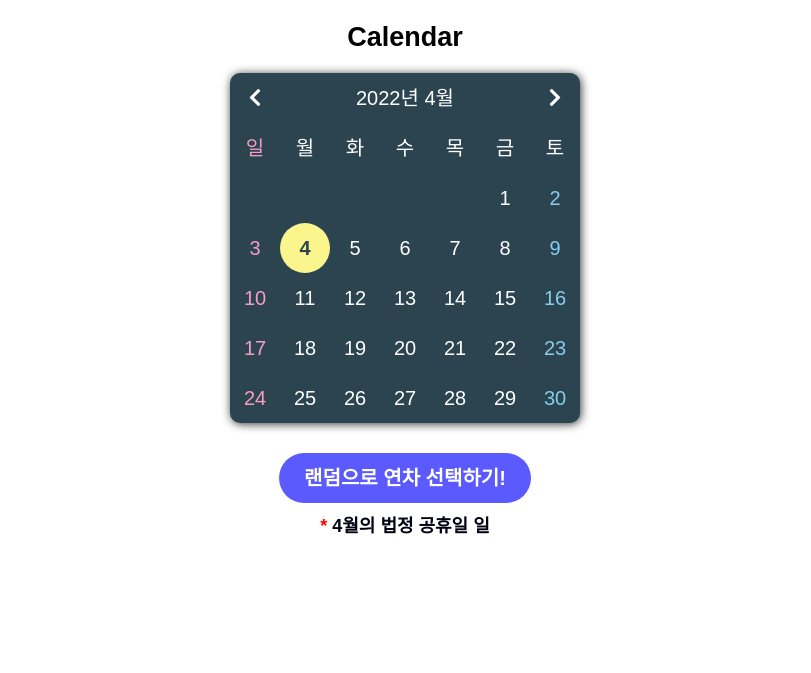
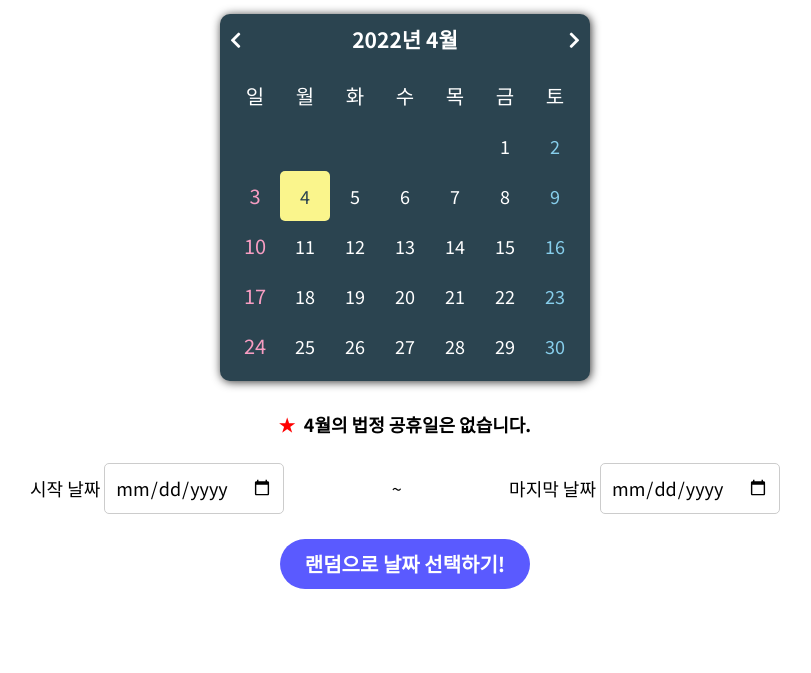
Before and after one commit to choihayeong/randomly-choose-dayoff, a plain HTML site: page index.html in a window 1280 px wide. Shown: the part 127-800 px from the top of the page, without its empty margins (235-1046 px from the left). Drawn offline with Linux system fonts and the light colour scheme.

Commit message:
modify 마크업 수정, 지나간 달 선택시 랜덤 버튼 비활성화 등 수정

```diff
--- a/css/common.css
+++ b/css/common.css
@@ -1,25 +1,40 @@
 @charset "UTF-8";
 /* reset */
 * {margin:0;padding:0;box-sizing:border-box}
-body, input, button, th, td, select, textarea {font-family:'Malgun Gothic','맑은 고딕',Arial, sans-serif;font-size:18px;line-height:1.5;font-weight:400}
-button {border:0 none;background:transparent;cursor:pointer}
+body, input, button, th, td, select, textarea {font-family:'Noto Sans KR', 'Malgun Gothic','맑은 고딕', Arial, sans-serif;font-size:18px;line-height:1.5;font-weight:400}
+button {color:inherit;border:0 none;background:transparent;cursor:pointer}
+table {border-spacing:0;border-collapse:collapse}
+th, td {color:inherit}
 .blind, legend, caption {position:absolute;width:1px;height:1px;margin:-1px;clip:rect(0 0 0 0)}
 /* common */
-.wrap {text-align:center}
-.content {margin:60px 0}
-.calendar-wrap {margin-top:30px}
-.calendar-info {margin-top:30px}
-.calendar-info__desc {margin-top:10px;color:red;font-weight:bold;}
-.calendar-info__desc span {color:#001}
-.table-wrap {margin-top:15px}
-table {border-spacing:0;border-collapse:collapse}
-#calendar {margin:0 auto;background:#2b4450;border-radius:10px;box-shadow:1px 1px 10px 0 rgba(0,0,0,0.8)}
-#calendar td {width:50px;height:50px;border:0 none;border-radius:50%;color:#fff;font-size:20px;text-align:center}
-#calendar td:first-child {color:#F79DC2}
-.btn {height:50px;padding:0 25px;border-radius:50px;line-height:50px;background-color:rgba(90, 90, 255, 1);color:#fff;font-size:20px;font-weight:bold}
+.wrap {width:100%;max-width:1200px;margin:0 auto;text-align:center}
+.header {padding:30px 0}
+.title {font-size:36px}
+.title > span {display:block;font-size:18px}
+.btn {padding:10px 25px;border-radius:50px;background-color:rgba(90, 90, 255, 1);color:#fff;font-size:20px;font-weight:bold;transition:all 0.3s ease-out}
+.btn:hover {background-color:rgba(0, 48, 203, 1)}
+[disabled].btn--generate {background-color:rgba(150, 136, 255);cursor:default}
+.ipt {padding:10px;border:1px solid #ccc;border-radius:5px}
+.flex {display:flex;justify-content:space-between;align-items:center;}
+/* calendar */
+.calendar {max-width:370px;margin:0 auto 30px;padding:10px;color:#fff;border-radius:10px;background:#2b4450;box-shadow:1px 1px 10px 0 rgba(0,0,0,0.8)}
+.calendar__component {display:flex;justify-content:space-between;align-items:center}
+.calendar__table {width:100%;margin-top:15px}
+.calendar__table th, .calendar__table td {width:calc(100% / 7);height:50px;font-size:20px;text-align:center}
+.calendar__table td.current-date {position:relative;color:#2b4450;border-radius:5px;background-color:#FAF58C;font-weight:bold}
+.calendar__table td.sun, .calendar__table td.holiday {color:#F79DC2 !important}
+.calendar__table td.sat {color:skyblue}
+.holiday-info {font-weight:bold}
+.holiday-info span {position:relative;display:inline-block;padding-left:25px}
+.holiday-info span::before {content:'★';position:absolute;top:0;left:0;color:#ff0000}
+.user-component {margin-top:25px}
+.user-component__input {max-width:750px;margin:0 auto 25px;}
 /* alert */
-.modal {position:fixed;top:0;left:0;right:0;bottom:0;display:none;background:rgba(0, 0, 0, 0.5)}
-.modal.active {display:block}
-#alert {position:absolute;top:50%;left:50%;width:auto;max-width:750px;padding:30px;border-radius:10px;background:#fafafa;transform:translate(-50%, -50%)}
-#alert p {font-size:32px;font-weight:bold}
-/* #calendar td:last-child {color:skyblue} */
+.popup {position:fixed;top:0;left:0;right:0;bottom:0;display:none;background:rgba(0, 0, 0, 0.5)}
+.popup.active {display:block}
+.popup__inner {position:absolute;top:50%;left:50%;width:auto;max-width:750px;padding:30px;border-radius:10px;background:#fafafa;font-size:32px;font-weight:500;transform:translate(-50%, -50%)}
+.popup__inner > span {color:rgba(90, 90, 255, 1);font-weight:bold}
+/* media */
+@media screen and (max-width:1024px) {
+    .wrap {padding:0 25px}
+}
--- a/index.html
+++ b/index.html
@@ -4,67 +4,85 @@
     <meta charset="UTF-8">
     <meta http-equiv="X-UA-Compatible" content="IE=edge">
     <meta name="viewport" content="width=device-width, initial-scale=1.0">
-    <title>랜덤으로 연차 정하기</title>
-    <script src="js/LunarCalendar.js"></script>
-    <script src="js/common.js"></script>
+    <title>랜덤으로 날짜 정하기</title>
+    <link rel="preconnect" href="https://fonts.googleapis.com">
+    <link rel="preconnect" href="https://fonts.gstatic.com" crossorigin>
+    <link rel="stylesheet" href="https://fonts.googleapis.com/css2?family=Noto+Sans+KR:wght@300;400;500;700&family=Raleway:wght@300;400;500;600;700&display=swap">
     <link rel="stylesheet" href="https://pro.fontawesome.com/releases/v5.10.0/css/all.css" integrity="sha384-AYmEC3Yw5cVb3ZcuHtOA93w35dYTsvhLPVnYs9eStHfGJvOvKxVfELGroGkvsg+p" crossorigin="anonymous">
     <link rel="stylesheet" href="css/common.css">
 </head>
 <body>
     <div class="wrap">
+        <header class="header">
+            <h1 class="title">
+                랜덤으로 날짜 선택하기
+                <span>- Randomly choose your day-off -</span>
+            </h1>
+        </header>
         <div class="content">
-            <h1>Randomly choose your day-off</h1>
-            <div class="calendar-wrap">
-                <h2>Calendar</h2>
-                <div class="table-wrap">
-                    <table id="calendar" class="table">
-                        <caption>calendar</caption>
-                        <tbody>
-                            <tr>
-                                <td onclick="prevCalendar()" style="cursor:pointer">
-                                    <i class="fas fa-chevron-left" style="color:#fff"></i>
-                                </td>
-                                <td id="tbCalendarYM" colspan="5">yyyy년 m월</td>
-                                <td onclick="nextCalendar()" style="cursor:pointer">
-                                    <i class="fas fa-chevron-right" style="color:#fff"></i>
-                                </td>
-                            </tr>
-                            <tr>
-                                <td>일</td>
-                                <td>월</td>
-                                <td>화</td>
-                                <td>수</td>
-                                <td>목</td>
-                                <td>금</td>
-                                <td>토</td>
-                            </tr>
-                            <!-- generate calendar -->
-                        </tbody>
-                    </table>
+            <!-- calendar -->
+            <div class="calendar">
+                <div class="calendar__component">
+                    <button type="button" class="btn-calprev">
+                        <i class="fas fa-chevron-left"></i>
+                    </button>
+                    <h3 id="currentYM">yyyy년 m월</h3>
+                    <button type="button" class="btn-calnext">
+                        <i class="fas fa-chevron-right"></i>
+                    </button>
                 </div>
+                <table id="calTable" class="calendar__table table">
+                    <caption>Calendar</caption>
+                    <thead>
+                        <th>일</th>
+                        <th>월</th>
+                        <th>화</th>
+                        <th>수</th>
+                        <th>목</th>
+                        <th>금</th>
+                        <th>토</th>
+                    </thead>
+                    <tbody>
+                        <!-- generate calendar -->
+                        <!-- // -->
+                    </tbody>
+                </table>
             </div>
-            <div class="calendar-info">
+            <!-- // -->
+            <div id="holidayInfo" class="holiday-info">
+                <span>
+                    m월의 법정 공휴일은 d일, d일, ... 입니다.
+                </span>
+            </div>
+            <div class="user-component">
+                <div class="user-component__input flex">
+                    <div class="input-group">
+                        <label for="iptStartDate">시작 날짜</label>
+                        <input type="date" name="" id="iptStartDate" class="ipt" value="">
+                    </div>
+                    ~
+                    <div class="input-group">
+                        <label for="iptEndDate">마지막 날짜</label>
+                        <input type="date" name="" id="iptEndDate" class="ipt" value="">
+                    </div>
+                </div>
+
                 <button type="button" id="randomBtn" class="btn btn--generate">
-                    랜덤으로 연차 선택하기!
+                    랜덤으로 날짜 선택하기!
                 </button>
-                <p id="message02" class="calendar-info__desc">
-                    * <span>mm월의 법정 공휴일은 dd일, dd일, ... 입니다.</span>
-                </p>
             </div>
         </div>
+        <!-- popup -->
+        <div id="modal" class="popup">
+            <div id="alert" class="popup__inner">
+                <span>d<span>일이 선택되었습니다!
+            </div>
+        </div>
+        <!-- // -->
     </div>
 
-    <div id="modal" class="modal">
-        <div id="alert">
-            <p id="message">
-                <span>dd</span>일에 연차를 쓰세여!
-            </p>
-        </div>
-    </div>
-
-
-    <script language="javascript" type="text/javascript">
-        buildCalendar();
-    </script>
+    <script src="js/LunarCalendar.js"></script>
+    <script src="js/GenerateCalendar.js"></script>
+    <script src="js/common.js"></script>
 </body>
 </html>
--- a/js/common.js
+++ b/js/common.js
@@ -1,54 +1,94 @@
-// common.js
-var today = new Date();     // 오늘 날짜
-var date = new Date();      // today의 Date를 세어주는 역할
+// import { LunarCalendar } from 'LunarCalendar.js';
 
-// 이전 달 이동
+let currentDate = new Date();
+const date = new Date();      // today의 Date를 세어주는 역할
+
+const calPrevBtn = document.querySelector('.btn-calprev');
+const calNextBtn = document.querySelector('.btn-calnext');
+const randomBtn = document.querySelector('#randomBtn');
+
+// 랜덤 선택 버튼 활성화/비활성화
+function disabledRndBtn(currentDate) {
+    if (currentDate < date) {
+        if (currentDate.getMonth() === date.getMonth() && currentDate.getFullYear() === date.getFullYear()) {
+            randomBtn.removeAttribute('disabled');
+        } else {
+            randomBtn.disabled = "true";
+        }
+    } else {
+        randomBtn.removeAttribute('disabled');
+    }
+}
+// move to prevMonth / nextMonth
 function prevCalendar() {
-    today = new Date(today.getFullYear(), today.getMonth() - 1, today.getDate());
+    currentDate = new Date(currentDate.getFullYear(), currentDate.getMonth() - 1, currentDate.getDate());
     buildCalendar();
+    disabledRndBtn(currentDate);
 }
-// 다음 달 이동
 function nextCalendar() {
-    today = new Date(today.getFullYear(), today.getMonth() + 1, today.getDate());
+    currentDate = new Date(currentDate.getFullYear(), currentDate.getMonth() + 1, currentDate.getDate());
     buildCalendar();
+    disabledRndBtn(currentDate);
 }
 
-// 달력 만들기(현재 달 기준)
+calPrevBtn.addEventListener('click', prevCalendar);
+calNextBtn.addEventListener('click', nextCalendar);
+
+// randomBtn click event
+let datesArr;
+datesArr = buildCalendar();
+
+const modal = document.querySelector('#modal');
+const alertMsg = modal.querySelector('#alert');
+
+function randomBtnEvent() {
+    datesArr = buildCalendar();
+    const chosenDate = datesArr[Math.floor(Math.random() * datesArr.length)];
+
+    modal.classList.add('active');
+    alertMsg.innerHTML = `<span>${chosenDate}</span>일이 선택되었습니다!`;
+}
+function closeModalEvent() {
+    modal.classList.remove('active');
+}
+
+randomBtn.addEventListener('click', randomBtnEvent);
+modal.addEventListener('click', closeModalEvent);
+
+// generate calendar
 function buildCalendar(){
-    var firstDate = new Date(today.getFullYear(),today.getMonth(), 1);
-    var lastDate = new Date(today.getFullYear(),today.getMonth() + 1, 0);
+    const firstDate = new Date(currentDate.getFullYear(), currentDate.getMonth(), 1);
+    const lastDate = new Date(currentDate.getFullYear(), currentDate.getMonth() + 1, 0);
 
-    var tbCalendar = document.getElementById("calendar");
-    var tbCalendarYM = document.getElementById("tbCalendarYM");
-    tbCalendarYM.innerHTML = today.getFullYear() + "년 " + (today.getMonth() + 1) + "월";
+    const calTable = document.querySelector("#calTable tbody");
+    const currentYM = document.querySelector("#currentYM");
+    currentYM.textContent = currentDate.getFullYear() + "년 " + (currentDate.getMonth() + 1) + "월";
 
     /* 이번달이 끝나면 다음달로 넘겨주는 역할 */
-    while (tbCalendar.rows.length > 2) {
-        tbCalendar.deleteRow(tbCalendar.rows.length - 1); //열을 지워줌. 기본 열 크기는 body 부분에서 2로 고정되어 있다.
-        //테이블의 tr 갯수 만큼의 열 묶음은 -1칸 해줘야지 30일 이후로 담을 달에 순서대로 열이 계속 이어진다.
+    while (calTable.rows.length > 0) {
+        calTable.deleteRow(calTable.rows.length - 1);
     }
 
-    var cnt = 0;    // 셀의 갯수
-    var row = null;
-    row = tbCalendar.insertRow();   // 테이블에 새로운 열 삽입 즉, 초기화
+    let cnt = 0;
+    let row = null;
+    let cell = null;
+    row = calTable.insertRow();
 
-    // 1일이 시작되는 칸을 맞추어 줌
     for (i = 0; i < firstDate.getDay(); i++) {
-        cell = row.insertCell();    // 열 한칸한칸 계속 만들어주는 역할
-        cnt = cnt + 1;              // 열의 갯수를 계속 다음으로 위치하게 해주는 역할
+        cell = row.insertCell();
+        cnt = cnt + 1;
     }
 
-    // thisMonthDates = thisMonthDates - disableDates
     let todayDate;
-    let thisMonthDates = []; // 해당 달의 전체 일을 넣고 공휴일을 빼는 배열
-    let disableDates = []; // 1일부터 오늘 날짜까지 포함, 토/일요일, 법정공휴일 데이터가 들어감 (Array)
+    let thisMonthDates = [];
+    let disableDates = [];
 
     // 법정 공휴일 구하기
-    var year = today.getFullYear();
-    var lastYear = 0;
+    const year = currentDate.getFullYear();
+    let lastYear = 0;
 
     // year와 lastyear가 동일할경우 setLunarToSolar를 계산하지 않음
-    var isSame = false;
+    let isSame = false;
     if (year == lastYear) {
         isSame = true;
     }
@@ -56,7 +96,7 @@ function buildCalendar(){
     const solarHolidays = ['0101','0301','0505','0606','0815','1003','1009','1225'];
     const lunarHolidays = ['0101','0102','0408','0814','0815','0816'];
     //대체공휴일 입력구간. 임시휴일이나 대체공휴일이 있을 경우 배열에 넣으면됨. yyyymmdd 입력
-    var alternativeHolidays = [ "20150929", "20160210", "20170130", "20180926", "20180507", "20190506", "20200127", "20220309", "20220601", "20220912", "20221010", "20230124", "20240212", "20240506", "20251008", "20270209", "20290924", "20290507", "20300205", "20300506", "20320921", "20330202", "20340221", "20350918", "20360130" ];
+    let alternativeHolidays = [ "20150929", "20160210", "20170130", "20180926", "20180507", "20190506", "20200127", "20220309", "20220601", "20220912", "20221010", "20230124", "20240212", "20240506", "20251008", "20270209", "20290924", "20290507", "20300205", "20300506", "20320921", "20330202", "20340221", "20350918", "20360130" ];
 
     let setLunarToSolar = [];
     let holidays = [];
@@ -67,97 +107,106 @@ function buildCalendar(){
         for (i = 0; i < lunarHolidays.length; i++) {
             var solar = Resut(year + "" + lunarHolidays[i]);
             if (i == 0) {
-                //var cDate = new Date();
-                var cMonth = solar.substring(0, 2);
-                var cDay = solar.substring(2, 4);
-                var cDate = new Date(parseInt(cMonth) + "/" + parseInt(cDay) + "/" + year);
+                let cMonth = solar.substring(0, 2);
+                let cDay = solar.substring(2, 4);
+                let cDate = new Date(parseInt(cMonth) + "/" + parseInt(cDay) + "/" + year);
 
                 cDate.setDate(cDate.getDate() - 1); // 하루전
 
-                /* cDate.setMonth(parseInt(cMonth-1)); // 월 설정
-                cDate.setDate(parseInt(cDay)); //일 설정
-                //cDate.setDate(-1); //하루전날
-                //var sdate = cDate.setDate(cDate.getDate()-1); */
+                // cDate.setMonth(parseInt(cMonth-1)); // 월 설정
+                // cDate.setDate(parseInt(cDay)); //일 설정
+                // //cDate.setDate(-1); //하루전날
+                // //var sdate = cDate.setDate(cDate.getDate()-1);
 
-                var sm = (cDate.getMonth() + 1);
+                let sm = (cDate.getMonth() + 1);
                 if (sm < 10) {
                     sm = "0" + sm;
                 }
 
-                var sd = (cDate.getDate());
+                let sd = (cDate.getDate());
                 if (sd < 10) {
                     sd = "0" + sd;
                 }
-                sDate = sm + "" + sd;
+                let sDate = sm + "" + sd;
                 setLunarToSolar.push(sDate);
             }
             setLunarToSolar.push(solar);
         }
 
-        lastYear = today.getFullYear();
+        lastYear = currentDate.getFullYear();
     }
 
-    if ((today.getMonth() + 1) < 10) {
-        month1 = "0" + (today.getMonth() + 1);
+    let monthStr;
+
+    if ((currentDate.getMonth() + 1) < 10) {
+        monthStr = "0" + (currentDate.getMonth() + 1);
     } else {
-        month1 = today.getMonth() + 1;
+        monthStr = currentDate.getMonth() + 1;
     }
 
-    for (i = 0; i < solarHolidays.length; i++) { // 양력휴일 넣음
-        if (solarHolidays[i].substring(0, 2) == month1) {
-            holidays.push(parseInt(solarHolidays[i].substring(2, 4))); //휴일이 있을경우 holidays에 넣는다.
+    for (i = 0; i < solarHolidays.length; i++) {
+        if (solarHolidays[i].substring(0, 2) == monthStr) {
+            holidays.push(Number(solarHolidays[i].substring(2, 4)));
         }
     }
-
-    for (i = 0; i < setLunarToSolar.length; i++) { // 음력휴일 넣음
-        if (setLunarToSolar[i].substring(0, 2) == month1) {
-            holidays.push(parseInt(setLunarToSolar[i].substring(2, 4))); //휴일이 있을경우 holidays에 넣는다.
+    for (i = 0; i < setLunarToSolar.length; i++) {
+        if (setLunarToSolar[i].substring(0, 2) == monthStr) {
+            holidays.push(Number(setLunarToSolar[i].substring(2, 4)));
         }
     }
-
-    for (i = 0; i < alternativeHolidays.length; i++) { //해당년도의 임시, 대체공휴일 추가
-        if (alternativeHolidays[i].substring(0, 4) == year) {//공휴년도가 해당년도와 일치할경우
-            if (alternativeHolidays[i].substring(4, 6) == month1) { //공휴년도가 해당월과 일치할경우
-                holidays.push(alternativeHolidays[i].substring(6, 8)); //일치하는 휴일이 있을경우 list에 넣는다.
+    for (i = 0; i < alternativeHolidays.length; i++) {
+        if (alternativeHolidays[i].substring(0, 4) == year) {
+            if (alternativeHolidays[i].substring(4, 6) == monthStr) {
+                holidays.push(Number(alternativeHolidays[i].substring(6, 8)));
             }
         }
     }
 
+    // asc-sorting for arr(holidays)
+    holidays.sort(function(a,b) {
+        return a-b;
+    });
+
     /* 달력 출력 */
     for (i = 1; i <= lastDate.getDate(); i++) {
         thisMonthDates.push(i);
-        cell = row.insertCell();    // tr 추가
-        cell.innerHTML = i;
+        cell = row.insertCell();
+        // cell.textContent = i;
+        cell.innerHTML = `<button type="button">${i}</button>`;
         cnt = cnt + 1;
 
         /* 일요일 계산 */
         if (cnt % 7 == 1) {
-            cell.innerHTML = "<font color=#F79DC2>" + i
+            cell.classList.add('sun');
+            cell.textContent = i;
             disableDates.push(i);
         }
         /* 토요일 구하기 */
         if (cnt % 7 == 0){
-            cell.innerHTML = "<font color=skyblue>" + i
-            row = calendar.insertRow();
+            cell.classList.add('sat');
+            // cell.textContent = i;
+            cell.innerHTML = `<button type="button">${i}</button>`;
+            row = calTable.insertRow();
             disableDates.push(i);
         }
         /* 법정 공휴일에 빨간색 */
         for (let j = 0; j < holidays.length; j++) {
             if (i == holidays[j]) {
-                cell.innerHTML = "<font color=#F79DC2>" + i;
+                cell.classList.add('holiday');
+                // cell.textContent = i;
+                cell.innerHTML = `<button type="button">${i}</button>`;
             }
         }
-
         /* 오늘의 날짜에 노란색 칠하기 */
-        if (today.getFullYear() == date.getFullYear() && today.getMonth() == date.getMonth() && i == date.getDate()) {
-            cell.bgColor = "#FAF58C";
-            cell.innerHTML = "<font color=#2b4450>" + i;
-            cell.style.fontWeight = "bold";
+        if (currentDate.getFullYear() == date.getFullYear() && currentDate.getMonth() == date.getMonth() && i == date.getDate()) {
+            cell.classList.add("current-date");
+            // cell.textContent = i;
+            cell.innerHTML = `<button type="button">${i}</button>`;
             todayDate = i;
         }
     }
 
-    // 해당 월의 연차 쓸 수 없는 데이터 disableDates에 저장
+    // 해당 월의 선택할 수 없는 데이터 disableDates에 저장
     for (let i = firstDate.getDate(); i < todayDate + 1; i++) {
         disableDates.push(i);
     }
@@ -167,6 +216,11 @@ function buildCalendar(){
 
     disableDates = new Set(disableDates);
     disableDates = [...disableDates];
+
+    // asc-sorting for arr(disableDates)
+    disableDates.sort(function(a,b) {
+        return a-b;
+    });
 
     // 이번 달의 전체 일 중 disabledDate를 뺌
     for (let i = 0; i < disableDates.length; i++) {
@@ -178,28 +232,20 @@ function buildCalendar(){
         }
     }
 
+    // show current Holidays
+    const holidayInfo = document.querySelector('#holidayInfo span');
+
+    if (holidays.length !== 0) {
+        holidayInfo.textContent = `${firstDate.getMonth() + 1}월의 법정 공휴일 ${holidays}일`;
+    } else {
+        holidayInfo.textContent = `${firstDate.getMonth() + 1}월의 법정 공휴일은 없습니다.`;
+    }
+
     // console 출력
-    // for (let i = 0; i < holidays.length; i++) {
-    //     console.log(`${firstDate.getMonth()+1}월의 법정 공휴일 ${holidays[i]}일`);
-    // }
-    // console.log(`${firstDate.getMonth()+1}월의 연차 쓸 수 있는 날: ${thisMonthDates}`);
+    /* for (let i = 0; i < holidays.length; i++) {
+        console.log(`${firstDate.getMonth()+1}월의 법정 공휴일 ${holidays[i]}일`);
+    }
+    console.log(`${firstDate.getMonth()+1}월의 연차 쓸 수 있는 날: ${thisMonthDates}`); */
 
-    // 화면 출력
-    const messageInfo = document.querySelector('#message02 span');
-    messageInfo.textContent = `${firstDate.getMonth()+1}월의 법정 공휴일 ${holidays}일`;
-
-    // 랜덤 날짜 선택함수
-    const randomBtn = document.querySelector('#randomBtn');
-    const modal = document.querySelector('#modal');
-
-    randomBtn.addEventListener('click', function() {
-        const chosenDate = thisMonthDates[Math.floor(Math.random() * thisMonthDates.length)];
-        const messageDate = document.querySelector('#message span');
-        modal.classList.add('active');
-        messageDate.textContent = `${chosenDate}`;
-    });
-
-    modal.addEventListener('click', function() {
-        modal.classList.remove('active');
-    });
+    return thisMonthDates;
 }
```
